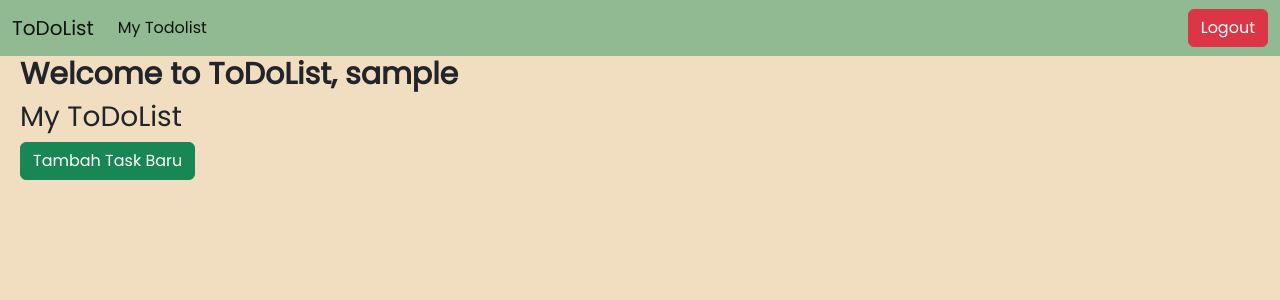
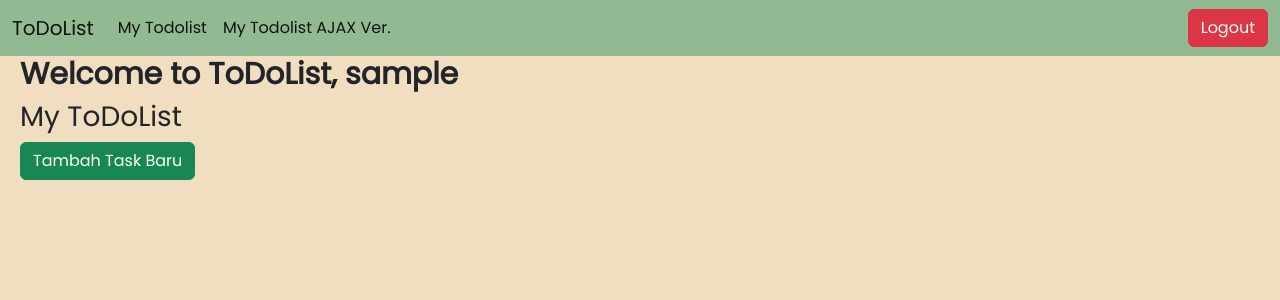
Before and after one commit to elsagiana/django-assignment, a Django app: page /todolist/ in a window 1280 px wide. Shown: the top 300 px of the page. Run offline with Django 4.2, Linux system fonts and the light colour scheme; the visitor is signed in with stand-in values (Sample User, id 1); data that the repository does not hold is empty.

Commit message:
update navbar for tugas 6

```diff
--- a/todolist/templates/todolist.html
+++ b/todolist/templates/todolist.html
@@ -58,6 +58,9 @@
             <li class="nav-item">
               <a class="nav-link active" aria-current="page" href="{% url 'todolist:show_todolist' %}">My Todolist</a>
             </li>
+            <li class="nav-item">
+              <a class="nav-link active" aria-current="page" href="{% url 'todolist:show_todolist_ajax' %}">My Todolist AJAX Ver.</a>
+            </li>
           </ul>
           <a class="btn btn-danger" href="{% url 'todolist:logout' %}">Logout</a>
         </div>
```
